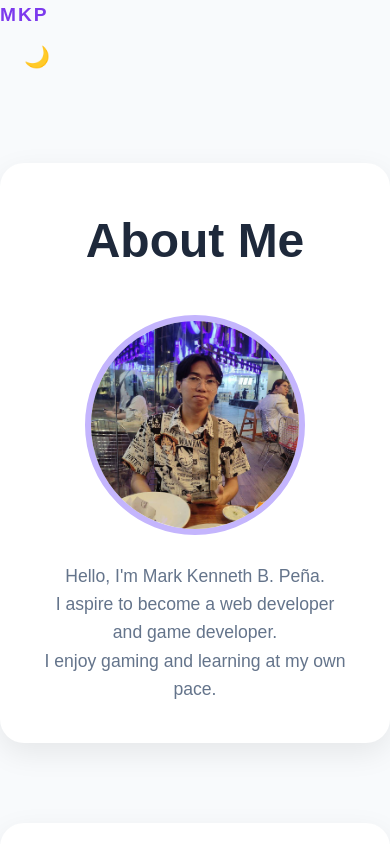
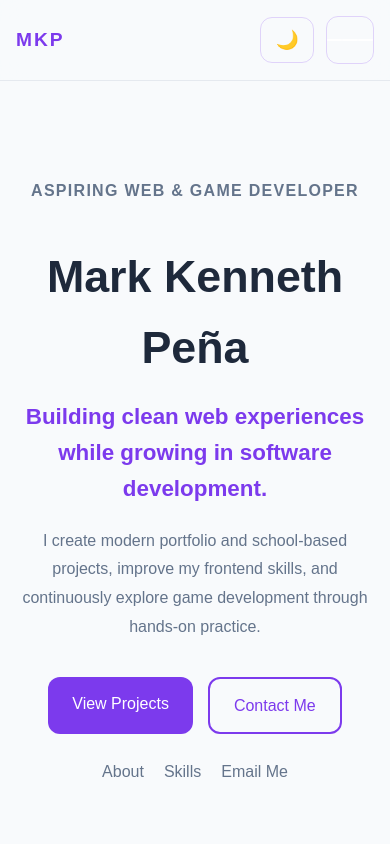
Before and after one commit to Ssamachi0/PenaMark-Portfolio, a Next.js app: page / in a window 390 px wide. Shown: the top 844 px of the page. Built offline with nearby package versions, Linux system fonts and the light colour scheme.

Commit message:
major changes to theme design and contents

```diff
--- a/src/app/globals.css
+++ b/src/app/globals.css
@@ -2,6 +2,10 @@
   margin: 0;
   padding: 0;
   box-sizing: border-box;
+}
+
+html {
+  scroll-behavior: smooth;
 }
 
 body {
@@ -9,13 +13,204 @@ body {
   background: #f8fafc;
   color: #1e293b;
   line-height: 1.6;
+  transition: background 0.3s ease, color 0.3s ease;
+}
+
+body.light {
+  background: #f8fafc;
+  color: #1e293b;
+}
+
+body.dark {
+  background: #0f172a;
+  color: #e2e8f0;
+}
+
+a {
+  color: inherit;
+}
+
+.navbar {
+  position: sticky;
+  top: 0;
+  z-index: 1000;
+  display: flex;
+  align-items: center;
+  justify-content: space-between;
+  gap: 1rem;
+  padding: 1rem 1.5rem;
+  background: rgba(248, 250, 252, 0.88);
+  backdrop-filter: blur(12px);
+  border-bottom: 1px solid rgba(148, 163, 184, 0.2);
+}
+
+body.dark .navbar {
+  background: rgba(15, 23, 42, 0.88);
+  border-bottom-color: rgba(148, 163, 184, 0.16);
+}
+
+.logo {
+  font-size: 1.2rem;
+  font-weight: 800;
+  letter-spacing: 2px;
+  color: #7c3aed;
+  text-decoration: none;
+}
+
+.nav-menu {
+  display: flex;
+  align-items: center;
+  gap: 1.5rem;
+}
+
+.nav-menu a {
+  text-decoration: none;
+  color: #475569;
+  font-size: 1rem;
+  transition: color 0.3s ease;
+}
+
+body.dark .nav-menu a {
+  color: #cbd5e1;
+}
+
+.nav-menu a:hover {
+  color: #7c3aed;
+}
+
+.nav-actions {
+  display: flex;
+  align-items: center;
+  gap: 0.75rem;
+}
+
+.theme-toggle {
+  border: 1px solid rgba(124, 58, 237, 0.2);
+  background: transparent;
+  cursor: pointer;
+  font-size: 1.15rem;
+  padding: 0.7rem 0.9rem;
+  border-radius: 12px;
+  color: inherit;
+}
+
+.menu-toggle {
+  display: none;
+  width: 48px;
+  height: 48px;
+  padding: 0;
+  background: transparent;
+  border: 1px solid rgba(124, 58, 237, 0.2);
+  border-radius: 12px;
+}
+
+.menu-toggle span {
+  display: block;
+  width: 20px;
+  height: 2px;
+  margin: 4px auto;
+  background: currentColor;
+  border-radius: 999px;
+}
+
+.hero {
+  padding: 120px 20px 80px;
+  text-align: center;
+  max-width: 900px;
+  margin: 0 auto;
+}
+
+.hero-kicker {
+  color: #7c3aed;
+  font-weight: 700;
+  letter-spacing: 0.08em;
+  text-transform: uppercase;
+  margin-bottom: 12px;
+}
+
+.hero h1 {
+  font-size: clamp(2.8rem, 6vw, 4.5rem);
+  font-weight: 800;
+  margin-bottom: 15px;
+}
+
+.hero h2 {
+  color: #7c3aed;
+  font-size: 1.4rem;
+  margin-bottom: 20px;
+}
+
+.hero p {
+  color: #64748b;
+  line-height: 1.8;
+  max-width: 650px;
+  margin: 0 auto 35px;
+}
+
+body.dark .hero p {
+  color: #cbd5e1;
+}
+
+.hero-buttons {
+  display: flex;
+  justify-content: center;
+  gap: 15px;
+  margin-bottom: 25px;
+  flex-wrap: wrap;
+}
+
+.primary-btn,
+.secondary-btn {
+  padding: 14px 24px;
+  border-radius: 12px;
+  text-decoration: none;
+  transition: transform 0.3s ease, opacity 0.3s ease;
+}
+
+.primary-btn {
+  background: #7c3aed;
+  color: white;
+}
+
+.secondary-btn {
+  border: 2px solid #7c3aed;
+  color: #7c3aed;
+}
+
+.primary-btn:hover,
+.secondary-btn:hover {
+  transform: translateY(-3px);
+}
+
+.socials {
+  display: flex;
+  justify-content: center;
+  gap: 20px;
+  flex-wrap: wrap;
+}
+
+.socials a {
+  text-decoration: none;
+  color: #64748b;
+  transition: color 0.3s ease;
+}
+
+body.dark .socials a {
+  color: #cbd5e1;
+}
+
+.socials a:hover {
+  color: #7c3aed;
 }
 
 #about {
   text-align: center;
 }
 
-#about h2 {
+#about h2,
+#skills h2,
+#projects h2,
+#contact h2 {
   font-size: 3rem;
   margin-bottom: 15px;
 }
@@ -25,58 +220,8 @@ body {
   color: #64748b;
 }
 
-.nav-links {
-  position: sticky;
-  top: 0;
-  z-index: 1000;
-
-  display: flex;
-  justify-content: space-between;
-  align-items: center;
-
-  padding: 1rem 4rem;
-
-  background: rgba(255,255,255,0.7);
-  backdrop-filter: blur(12px);
-
-  border-bottom: 1px solid rgba(0,0,0,0.05);
-}
-
-.logo {
-  font-size: 1.2rem;
-  font-weight: 800;
-  letter-spacing: 2px;
-  color: #7c3aed;
-}
-
-.nav-links a {
-    text-decoration: none;
-    color: #475569;
-    font-size: 1rem;
-    transition: .3s;
-}
-
-.nav-links a:hover {
-    color: #7c3aed;
-}
-
-.light {
-  background: #f8fafc;
-  color: #1e293b;
-  transition: .3s;
-}
-
-.dark {
-  background: #0f172a;
-  color: white;
-  transition: .3s;
-}
-
-.theme-toggle {
-  border: none;
-  background: transparent;
-  cursor: pointer;
-  font-size: 1.3rem;
+body.dark #about p {
+  color: #cbd5e1;
 }
 
 .card,
@@ -86,8 +231,15 @@ body {
   padding: 40px;
   background: white;
   border-radius: 24px;
-    box-shadow:
-        0 10px 30px rgba(0,0,0,0.08);
+  box-shadow: 0 10px 30px rgba(0, 0, 0, 0.08);
+}
+
+body.dark .card,
+body.dark .skill-card,
+body.dark .project-card,
+body.dark .skill-item {
+  background: #111827;
+  color: #e2e8f0;
 }
 
 .profile-image {
@@ -98,29 +250,6 @@ body {
   margin-top: 20px;
   margin-bottom: 20px;
   border: 6px solid #c4b5fd;
-}
-
-.skills-grid {
-    display: grid;
-    grid-template-columns: repeat(auto-fit, minmax(180px, 1fr));
-    gap: 20px;
-    margin-top: 20px;
-}
-
-.skill-box {
-    background: white;
-    padding: 20px;
-    border-radius: 18px;
-    text-align: center;
-    font-weight: bold;
-    transition: 0.3s ease;
-    box-shadow: 0 5px 15px rgba(0,0,0,0.05);
-}
-
-.skill-box:hover {
-    transform: translateY(-5px);
-    background: #7c3aed;
-    color: white;
 }
 
 .projects-grid {
@@ -135,13 +264,12 @@ body {
   padding: 25px;
   border-radius: 18px;
   transition: 0.3s ease;
-    box-shadow: 0 5px 15px rgba(0,0,0,0.05);
+  box-shadow: 0 5px 15px rgba(0, 0, 0, 0.05);
 }
 
 .project-card:hover {
   transform: translateY(-5px);
-    box-shadow:
-        0 15px 35px rgba(0,0,0,0.12);
+  box-shadow: 0 15px 35px rgba(0, 0, 0, 0.12);
 }
 
 .project-card h3 {
@@ -153,6 +281,10 @@ body {
   margin-bottom: 25px;
   color: #555;
   line-height: 1.8;
+}
+
+body.dark .skills-description {
+  color: #cbd5e1;
 }
 
 .skills-container {
@@ -188,11 +320,7 @@ body {
 .progress-fill {
   height: 100%;
   border-radius: 999px;
-    background: linear-gradient(
-        90deg,
-        #7c3aed,
-        #a78bfa
-    );
+  background: linear-gradient(90deg, #7c3aed, #a78bfa);
 }
 
 form {
@@ -214,26 +342,20 @@ textarea {
 input:focus,
 textarea:focus {
   border-color: #7c3aed;
-    box-shadow: 0 0 0 4px rgba(124,58,237,.15);
+  box-shadow: 0 0 0 4px rgba(124, 58, 237, 0.15);
+  outline: none;
 }
 
 button {
   padding: 14px 24px;
   border: none;
   border-radius: 14px;
-
-    background: linear-gradient(
-        135deg,
-        #7c3aed,
-        #a855f7
-    );
-
+  background: linear-gradient(135deg, #7c3aed, #a855f7);
   color: white;
   font-size: 1rem;
   font-weight: 600;
-
   cursor: pointer;
-    transition: .3s;
+  transition: 0.3s;
 }
 
 button:hover {
@@ -247,107 +369,57 @@ button:hover {
   border-top: 1px solid #e2e8f0;
 }
 
-.hero {
-  padding: 120px 20px 80px;
-
-  text-align: center;
-
-  max-width: 800px;
-  margin: 0 auto;
+body.dark .footer {
+  color: #cbd5e1;
+  border-top-color: rgba(148, 163, 184, 0.16);
 }
 
-.hero h1 {
-  font-size: clamp(
-    2.8rem,
-    6vw,
-    4.5rem
-  );
-
-  font-weight: 800;
-
-  margin-bottom: 15px;
+@media (max-width: 768px) {
+  .navbar {
+    padding: 1rem;
   }
 
-.hero h2 {
-  color: #7c3aed;
-
-  font-size: 1.4rem;
-
-  margin-bottom: 20px;
+  .menu-toggle {
+    display: inline-flex;
+    align-items: center;
+    justify-content: center;
   }
 
-.hero p {
-  color: #64748b;
-
-  line-height: 1.8;
-
-  max-width: 650px;
-
-  margin: 0 auto 35px;
+  .nav-menu {
+    position: fixed;
+    top: 73px;
+    left: 0;
+    right: 0;
+    display: none;
+    flex-direction: column;
+    gap: 1rem;
+    padding: 1.25rem;
+    background: rgba(248, 250, 252, 0.98);
+    border-bottom: 1px solid rgba(148, 163, 184, 0.2);
   }
 
-.hero-buttons {
-  display: flex;
-
-  justify-content: center;
-
-  gap: 15px;
-
-  margin-bottom: 25px;
+  body.dark .nav-menu {
+    background: rgba(15, 23, 42, 0.98);
   }
 
-.primary-btn {
-  background: #7c3aed;
-
-  color: white;
-
-  padding: 14px 24px;
-
-  border-radius: 12px;
-
-  text-decoration: none;
-
-  transition: 0.3s;
+  .nav-menu.open {
+    display: flex;
   }
 
-.primary-btn:hover {
-  transform: translateY(-3px);
+  .hero {
+    padding-top: 96px;
   }
 
-.secondary-btn {
-  border: 2px solid #7c3aed;
-
-  color: #7c3aed;
-
-  padding: 14px 24px;
-
-  border-radius: 12px;
-
-  text-decoration: none;
-
-  transition: 0.3s;
+  .card,
+  .skill-card {
+    margin: 40px 16px;
+    padding: 24px;
   }
 
-.secondary-btn:hover {
-  transform: translateY(-3px);
+  #about h2,
+  #skills h2,
+  #projects h2,
+  #contact h2 {
+    font-size: 2.2rem;
   }
-
-.socials {
-  display: flex;
-
-  justify-content: center;
-
-  gap: 20px;
 }
-
-.socials a {
-  text-decoration: none;
-
-  color: #64748b;
-
-  transition: 0.3s;
-}
-
-.socials a:hover {
-  color: #7c3aed;
-}
--- a/src/app/layout.js
+++ b/src/app/layout.js
@@ -1,5 +1,4 @@
 import "./globals.css";
-
 import { ThemeProvider } from "../context/ThemeContext";
 
 export const metadata = {
@@ -9,8 +8,8 @@ export const metadata = {
 
 export default function RootLayout({ children }) {
   return (
-        <html lang="en">
-            <body>
+    <html lang="en" suppressHydrationWarning>
+      <body suppressHydrationWarning>
         <ThemeProvider>{children}</ThemeProvider>
       </body>
     </html>
--- a/src/app/page.js
+++ b/src/app/page.js
@@ -1,6 +1,7 @@
 "use client";
 
 import Navbar from "../components/Navbar";
+import Hero from "../components/Hero";
 import About from "../components/About";
 import Skills from "../components/Skills";
 import Projects from "../components/Projects";
@@ -11,6 +12,7 @@ export default function Home() {
   return (
     <main>
       <Navbar />
+      <Hero />
       <About />
       <Skills />
       <Projects />
--- a/src/components/Hero.js
+++ b/src/components/Hero.js
@@ -1,56 +1,32 @@
 function Hero() {
   return (
-    <section className="hero">
+    <section id="home" className="hero">
+      <p className="hero-kicker">Aspiring Web & Game Developer</p>
 
-      <h1>
-        Mark Kenneth Peña
-      </h1>
+      <h1>Mark Kenneth Peña</h1>
 
-      <h2>
-        Aspiring Web Developer &
-        Game Developer
-      </h2>
+      <h2>Building clean web experiences while growing in software development.</h2>
 
       <p>
-        Building modern websites and
-        exploring game development through
-        continuous learning and projects.
+        I create modern portfolio and school-based projects, improve my frontend
+        skills, and continuously explore game development through hands-on practice.
       </p>
 
       <div className="hero-buttons">
-
-        <a
-          href="#projects"
-          className="primary-btn"
-        >
+        <a href="#projects" className="primary-btn">
           View Projects
         </a>
 
-        <a
-          href="/resume.pdf"
-          className="secondary-btn"
-        >
-          Resume
+        <a href="#contact" className="secondary-btn">
+          Contact Me
         </a>
-
       </div>
 
       <div className="socials">
-
-        <a href="#">
-          GitHub
-        </a>
-
-        <a href="#">
-          Facebook
-        </a>
-
-        <a href="#">
-          Email
-        </a>
-
+        <a href="#about">About</a>
+        <a href="#skills">Skills</a>
+        <a href="#contact">Email Me</a>
       </div>
-
     </section>
   );
 }
--- a/src/components/Navbar.js
+++ b/src/components/Navbar.js
@@ -1,14 +1,58 @@
 "use client";
 
+import { useEffect, useState } from "react";
 import ThemeToggle from "./ThemeToggle";
 
+const navItems = [
+  { label: "Home", href: "#home" },
+  { label: "About", href: "#about" },
+  { label: "Skills", href: "#skills" },
+  { label: "Projects", href: "#projects" },
+  { label: "Contact", href: "#contact" },
+];
+
 function Navbar() {
+  const [menuOpen, setMenuOpen] = useState(false);
+
+  useEffect(() => {
+    document.body.style.overflow = menuOpen ? "hidden" : "";
+    return () => {
+      document.body.style.overflow = "";
+    };
+  }, [menuOpen]);
+
+  const handleCloseMenu = () => setMenuOpen(false);
+
   return (
-    <nav className="navbar">
-      <div className="logo">MKP</div>
+    <header className="navbar">
+      <a href="#home" className="logo" onClick={handleCloseMenu}>
+        MKP
+      </a>
 
-      <ThemeToggle />
-    </nav>
+      <nav className={`nav-menu ${menuOpen ? "open" : ""}`}>
+        {navItems.map((item) => (
+          <a key={item.href} href={item.href} onClick={handleCloseMenu}>
+            {item.label}
+          </a>
+        ))}
+      </nav>
+
+      <div className="nav-actions">
+        <ThemeToggle />
+
+        <button
+          type="button"
+          className="menu-toggle"
+          onClick={() => setMenuOpen((prev) => !prev)}
+          aria-label={menuOpen ? "Close navigation menu" : "Open navigation menu"}
+          aria-expanded={menuOpen}
+        >
+          <span />
+          <span />
+          <span />
+        </button>
+      </div>
+    </header>
   );
 }
 
--- a/src/components/ThemeToggle.js
+++ b/src/components/ThemeToggle.js
@@ -1,17 +1,17 @@
-import React from "react";
+"use client";
+
 import { useTheme } from "../context/ThemeContext";
 
 function ThemeToggle() {
-
-  const {
-    darkMode,
-    toggleTheme
-  } = useTheme();
+  const { darkMode, toggleTheme } = useTheme();
 
   return (
     <button
+      type="button"
       className="theme-toggle"
       onClick={toggleTheme}
+      aria-label={darkMode ? "Switch to light mode" : "Switch to dark mode"}
+      title={darkMode ? "Switch to light mode" : "Switch to dark mode"}
     >
       {darkMode ? "☀️" : "🌙"}
     </button>
--- a/src/context/ThemeContext.js
+++ b/src/context/ThemeContext.js
@@ -1,28 +1,49 @@
 "use client";
 
-import { createContext, useContext, useState } from "react";
+import { createContext, useContext, useEffect, useMemo, useState } from "react";
 
-
-const ThemeContext = createContext();
+const ThemeContext = createContext(null);
 
 export function ThemeProvider({ children }) {
+  const [darkMode, setDarkMode] = useState(false);
+  const [mounted, setMounted] = useState(false);
 
-  const [darkMode, setDarkMode] = useState(false);
+  useEffect(() => {
+    const savedTheme = localStorage.getItem("theme");
+    const prefersDark =
+      window.matchMedia &&
+      window.matchMedia("(prefers-color-scheme: dark)").matches;
 
-  const toggleTheme = () => {
-    setDarkMode(!darkMode);
-  };
+    setDarkMode(savedTheme ? savedTheme === "dark" : prefersDark);
+    setMounted(true);
+  }, []);
 
-  return (
-    <ThemeContext.Provider
-      value={{
-        darkMode,
-        toggleTheme
-      }}
-    >
-      {children}
-    </ThemeContext.Provider>
+  useEffect(() => {
+    if (!mounted) return;
+
+    document.documentElement.classList.toggle("dark", darkMode);
+    document.body.classList.toggle("dark", darkMode);
+    document.body.classList.toggle("light", !darkMode);
+    localStorage.setItem("theme", darkMode ? "dark" : "light");
+  }, [darkMode, mounted]);
+
+  const value = useMemo(
+    () => ({
+      darkMode,
+      toggleTheme: () => setDarkMode((prev) => !prev),
+    }),
+    [darkMode]
   );
+
+  return <ThemeContext.Provider value={value}>{children}</ThemeContext.Provider>;
 }
 
-export const useTheme = () => useContext(ThemeContext);
+export function useTheme() {
+  const context = useContext(ThemeContext);
+
+  if (!context) {
+    throw new Error("useTheme must be used inside ThemeProvider");
+  }
+
+  return context;
+}
```
Also changed, not shown: src/app/thank-you/page.js (added, +22 -0 lines). Lines whose indentation alone changed are shown as unchanged.
